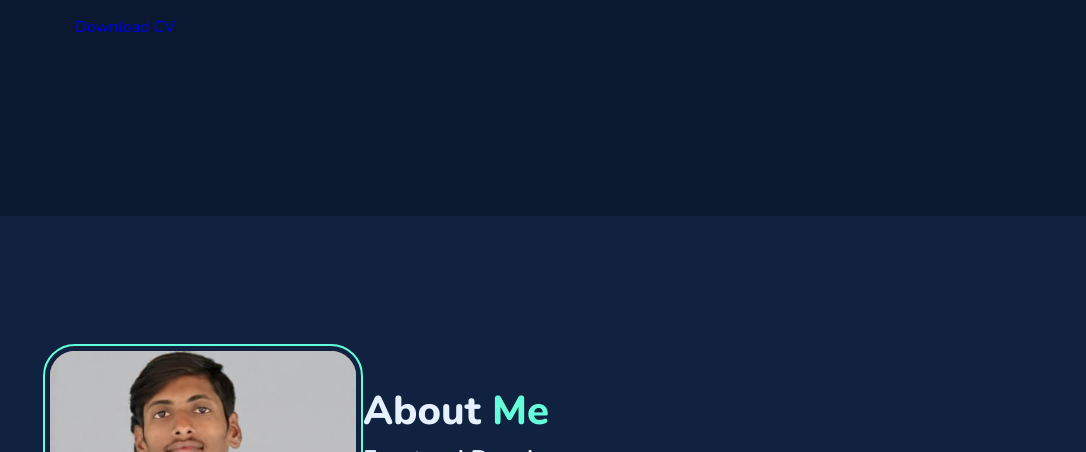
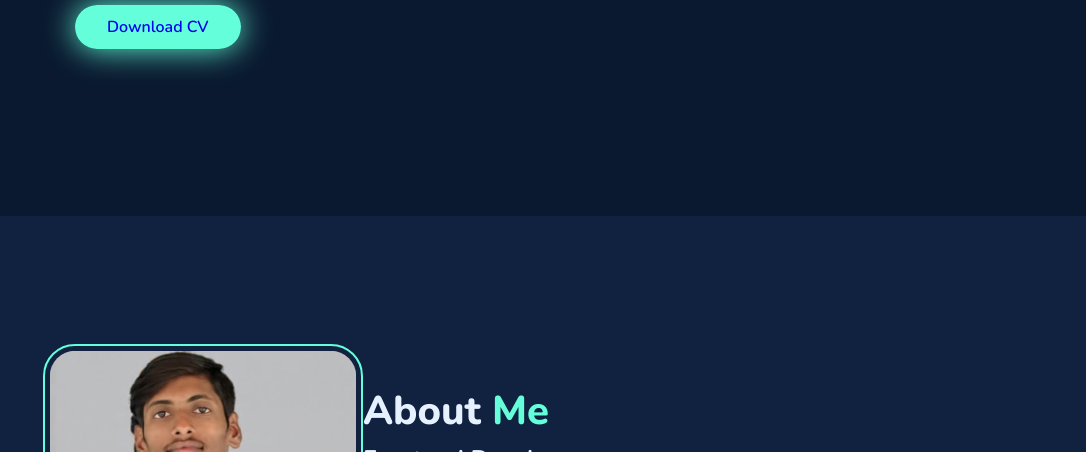
Before and after one commit to Hemanth0009/My-Portfolio-website, a plain HTML site: page index.html in a window 1280 px wide. Shown: the part 648-1100 px from the top of the page, without its empty margins (85-1171 px from the left). Drawn offline with nearby package versions, Linux system fonts and the light colour scheme.

Commit message:
Update index.html

```diff
--- a/index.html
+++ b/index.html
@@ -52,7 +52,7 @@
                 </a>
             </div>
 
-            <a href="https://1drv.ms/w/c/299f8b8eec21ef0c/Ec2qcpKfFKRCnaD9qTKwuP0BYRR3gLihAgHAz_uZNEfKcQ?e=hQ2zRH"btn" target="_blank">Download CV</a>
+            <a href="https://1drv.ms/w/c/299f8b8eec21ef0c/Ec2qcpKfFKRCnaD9qTKwuP0BYRR3gLihAgHAz_uZNEfKcQ?e=hQ2zRH" class="btn" target="_blank">Download CV</a>
         </div>
 
         <div class="home-img">
```
